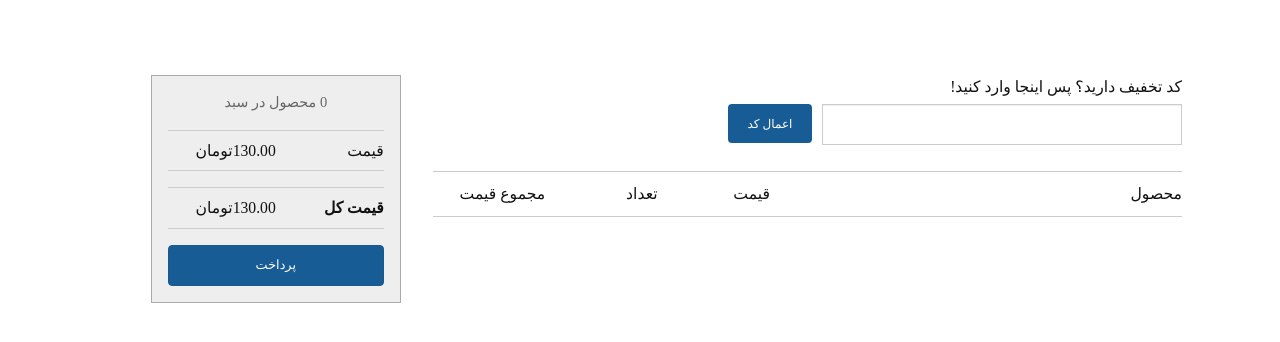
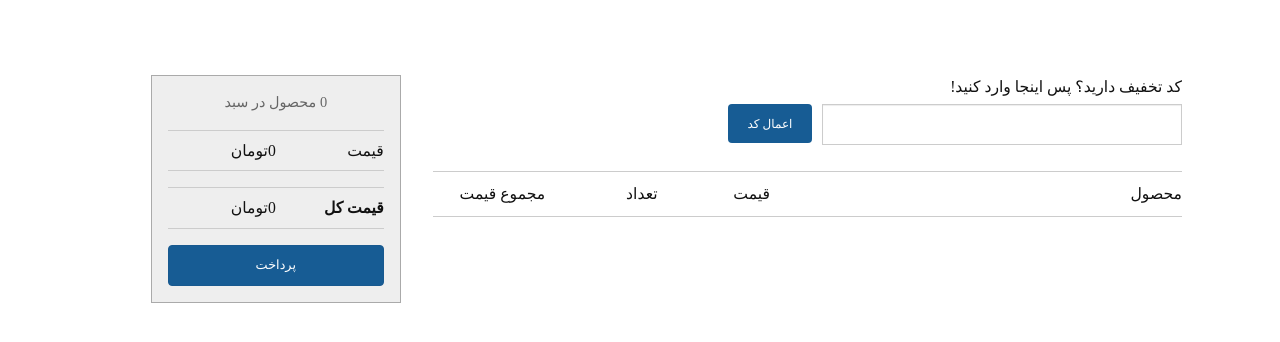
Before and after one commit to jinstar0112/e-commerce, a Django app: page /order/basket/ in a window 1280 px wide. Shown: the part 56-398 px from the top of the page. Run offline with Django 3.2, Linux system fonts and the light colour scheme; some libraries are stand-ins or nearby versions; some web fonts are replaced.

Commit message:
Basket page updated.

```diff
--- a/orders/templates/basket.html
+++ b/orders/templates/basket.html
@@ -113,7 +113,7 @@
             <div class="quantity">
               <input type="number" value="{{ value }}" min="1" class="quantity-field">
             </div>
-            <div class="subtotal">104.00 تومان</div>
+            <div class="subtotal">{% widthratio key.price 1 value %} تومان</div>
             <div class="remove">
               <button>
               <a href="{% url 'delete_from_basket' key.id %}">
@@ -132,7 +132,7 @@
       <div class="summary">
         <div class="summary-total-items"><span class="total-items"></span> محصول در سبد</div>
         <div class="summary-subtotal">
-          <div class="subtotal-value final-value" id="basket-subtotal">130.00</div>
+          <div class="subtotal-value final-value" id="basket-subtotal">0</div>
           <div class="subtotal-title">قیمت</div>
           <div class="summary-promo hide">
             <div class="promo-title">Promotion</div>
@@ -141,7 +141,7 @@
         </div>
 
         <div class="summary-total">
-          <div class="total-value final-value" id="basket-total">130.00</div>
+          <div class="total-value final-value" id="basket-total">0</div>
           <div class="total-title">قیمت کل</div>
         </div>
         <div class="summary-checkout">
```
